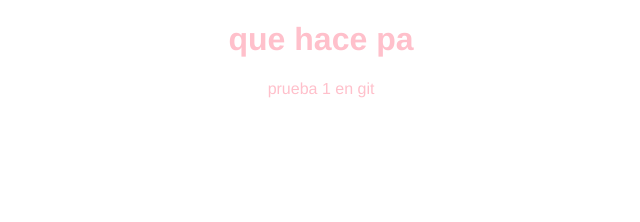
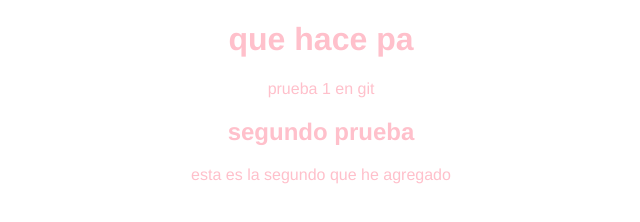
Before and after one commit to cruz3103/blog-curso-platzy, a plain HTML site: page index.html in a window 1280 px wide. Shown: the whole page, without its empty margins (319-959 px from the left). Drawn offline with Linux system fonts and the light colour scheme.

Commit message:
agregamos subtitulo y descripcion

```diff
--- a/index.html
+++ b/index.html
@@ -11,5 +11,7 @@
     <h1>que hace pa </h1>
     <p>prueba 1 en git
     </p>
+    <h2>segundo prueba</h2>
+    <p>esta es la segundo que he agregado  </p>
 </body>
 </html>
```
